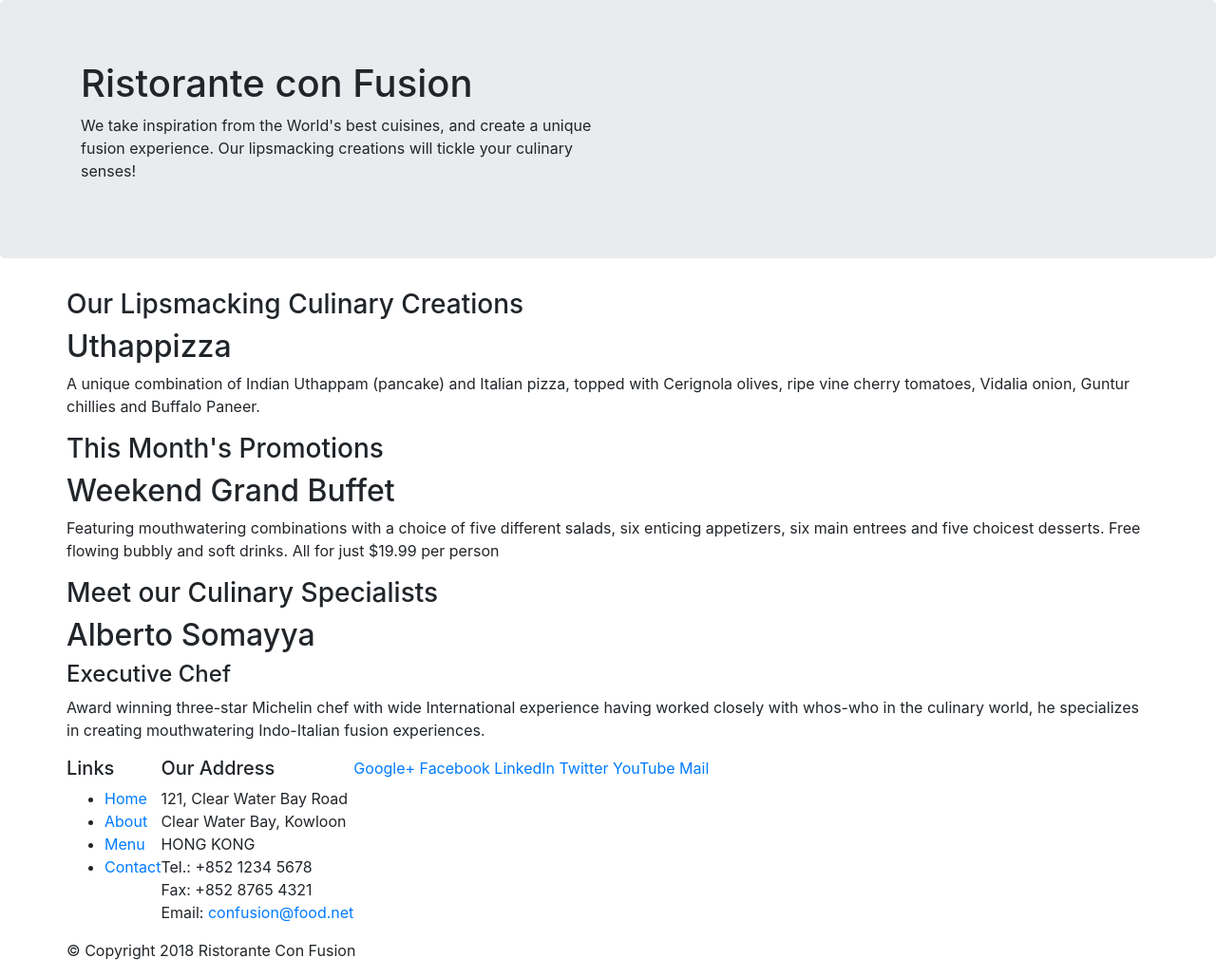
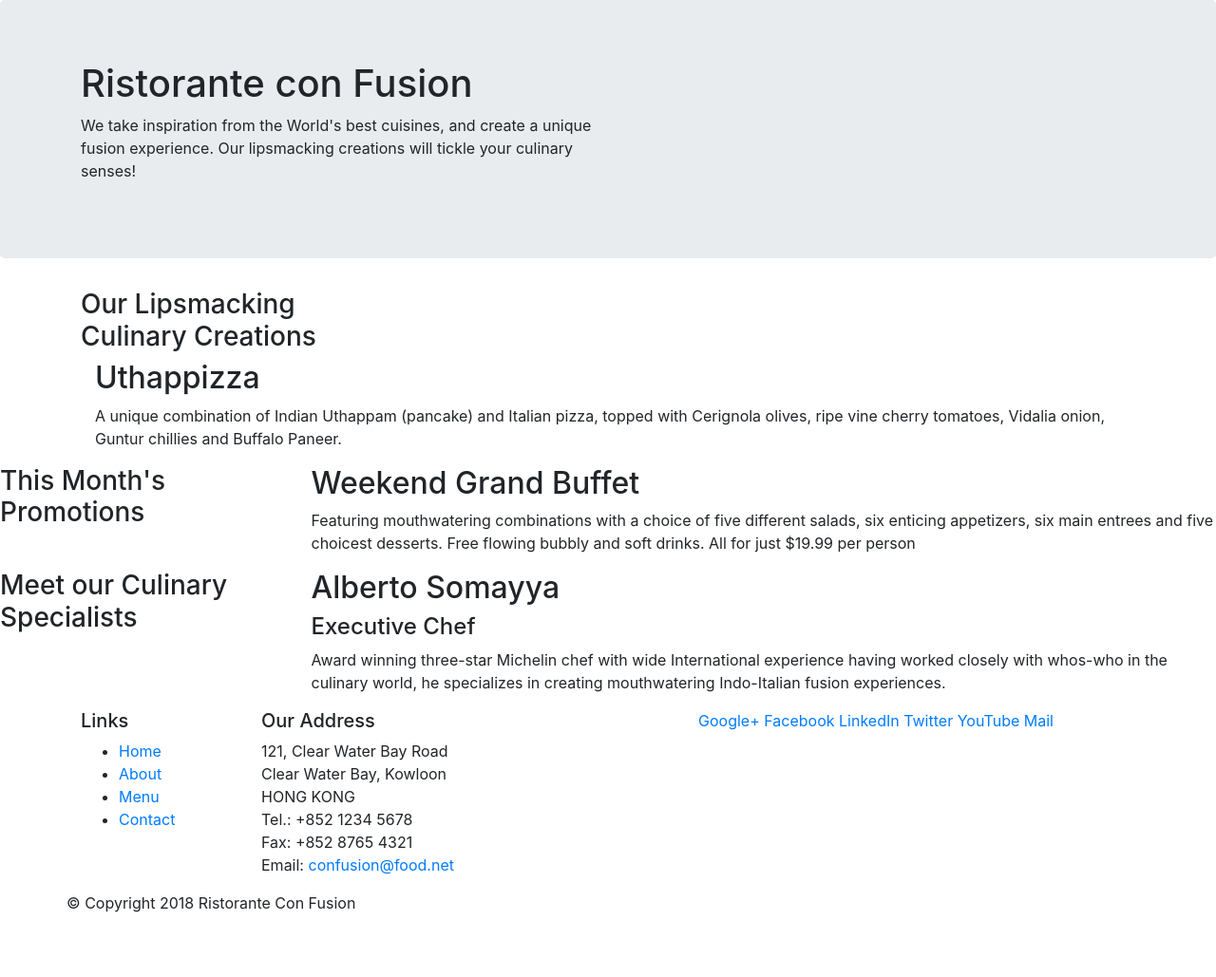
Before and after one commit to 1993ALINE/Bootstrap4, a website: page index.html in a window 1280 px wide. Shown: the whole page at 95% size. After the commit the page ends 979 px from the top, so only its background shows below. Drawn offline with nearby package versions, Linux system fonts and the light colour scheme.

Commit message:
Added column in the footer

```diff
--- a/index.html
+++ b/index.html
@@ -28,10 +28,10 @@
 
     <div class="container">
         <div class="row">
-            <div>
+            <divf class="col-12 col-sm-4 col-md-3">
                 <h3>Our Lipsmacking Culinary Creations</h3>
             </div>
-            <div>
+            <div class="col col-sm col-md">
                 <h2>Uthappizza</h2>
                 <p>A unique combination of Indian Uthappam (pancake) and Italian pizza, topped with Cerignola olives, ripe vine cherry tomatoes, Vidalia onion, Guntur chillies and Buffalo Paneer.</p>
             </div>
@@ -39,20 +39,20 @@
 
 
         <div class="row">
-            <div>
+            <div class="col-12 col-sm-4 col-md-3">
                 <h3>This Month's Promotions</h3>
             </div>
-            <div>
+            <div class="col col-sm col-md">
                 <h2>Weekend Grand Buffet</h2>
                 <p>Featuring mouthwatering combinations with a choice of five different salads, six enticing appetizers, six main entrees and five choicest desserts. Free flowing bubbly and soft drinks. All for just $19.99 per person </p>
             </div>
         </div>
 
         <div class="row">
-            <div>
+            <div class="col-12 col-sm-4 col-md-3">
                 <h3>Meet our Culinary Specialists</h3>
             </div>
-            <div>
+            <div class="col col-sm col-md">
                 <h2>Alberto Somayya</h2>
                 <h4>Executive Chef</h4>
                 <p>Award winning three-star Michelin chef with wide International experience having worked closely with whos-who in the culinary world, he specializes in creating mouthwatering Indo-Italian fusion experiences. </p>
@@ -63,7 +63,7 @@
     <footer>
         <div class="container">
             <div class="row">
-                <div>
+                <div class="col-4 col-sm-2">
                     <h5>Links</h5>
                     <ul>
                         <li><a href="#">Home</a></li>
@@ -72,7 +72,7 @@
                         <li><a href="#">Contact</a></li>
                     </ul>
                 </div>
-                <div>
+                <div class="col-7 col-sm-5">
                     <h5>Our Address</h5>
                     <address>
 		              121, Clear Water Bay Road<br>
```
